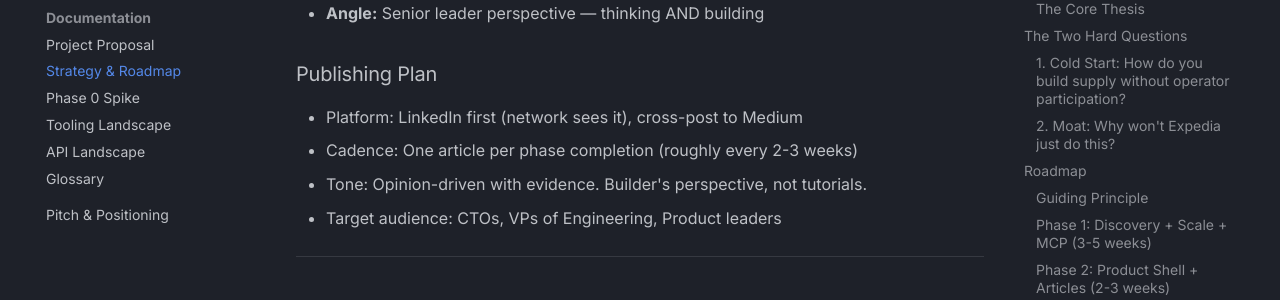
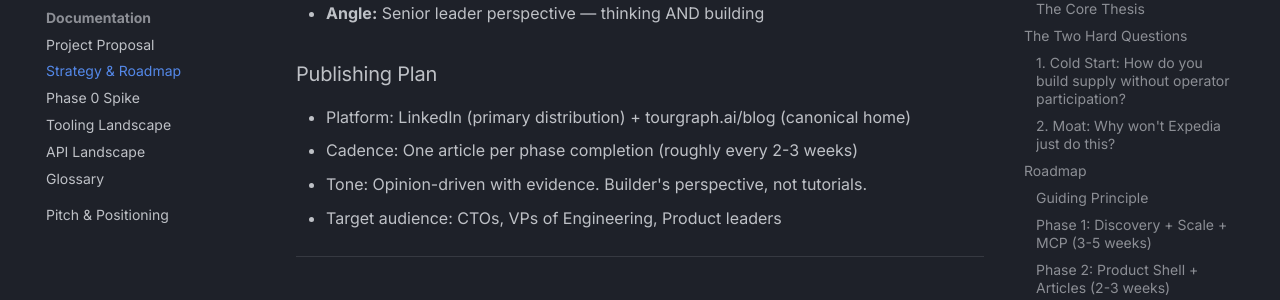
Before and after one commit to nikhilsi/tourgraph, an MkDocs documentation site: the page built from docs/strategy.md, in a window 1280 px wide and 900 px high, scrolled down 7778 px. Shown: the part 153-453 px from the top of the window. Built offline with MkDocs 1.6.1 and Material for MkDocs 9.7.7, drawn with Linux system fonts in a browser that asks for light colours; comment, search, counter and statistics services are not loaded.

Commit message:
Clean up tracking docs: drop Medium, mark Article 1 complete

```diff
--- a/docs/strategy.md
+++ b/docs/strategy.md
@@ -220,7 +220,7 @@ Non-negotiable. The journey, learnings, and observations should be documented re
 - **Angle:** Senior leader perspective — thinking AND building
 
 ### Publishing Plan
-- Platform: LinkedIn first (network sees it), cross-post to Medium
+- Platform: LinkedIn (primary distribution) + tourgraph.ai/blog (canonical home)
 - Cadence: One article per phase completion (roughly every 2-3 weeks)
 - Tone: Opinion-driven with evidence. Builder's perspective, not tutorials.
 - Target audience: CTOs, VPs of Engineering, Product leaders
```
Also changed, not shown: CURRENT_STATE.md (+0 -1 lines), NOW.md (+1 -2 lines), docs/pitch.md (+1 -1 lines).
